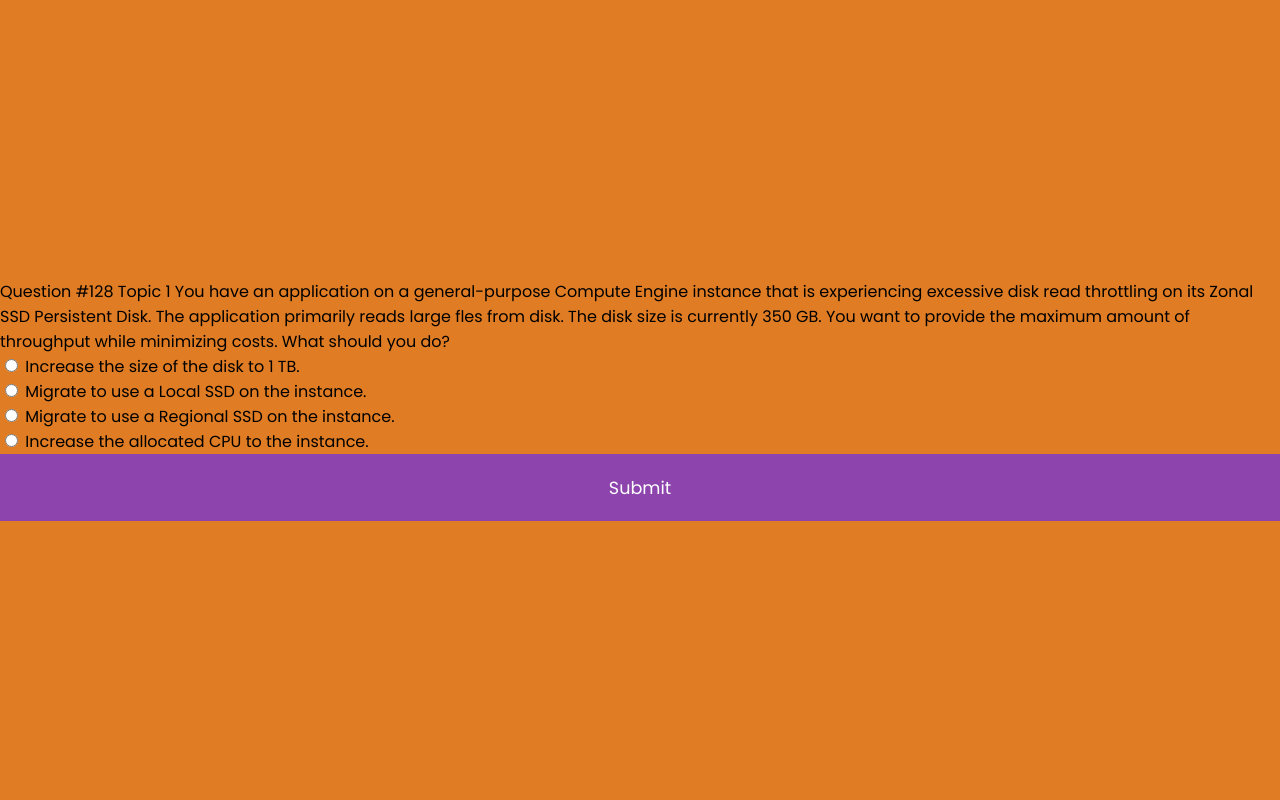
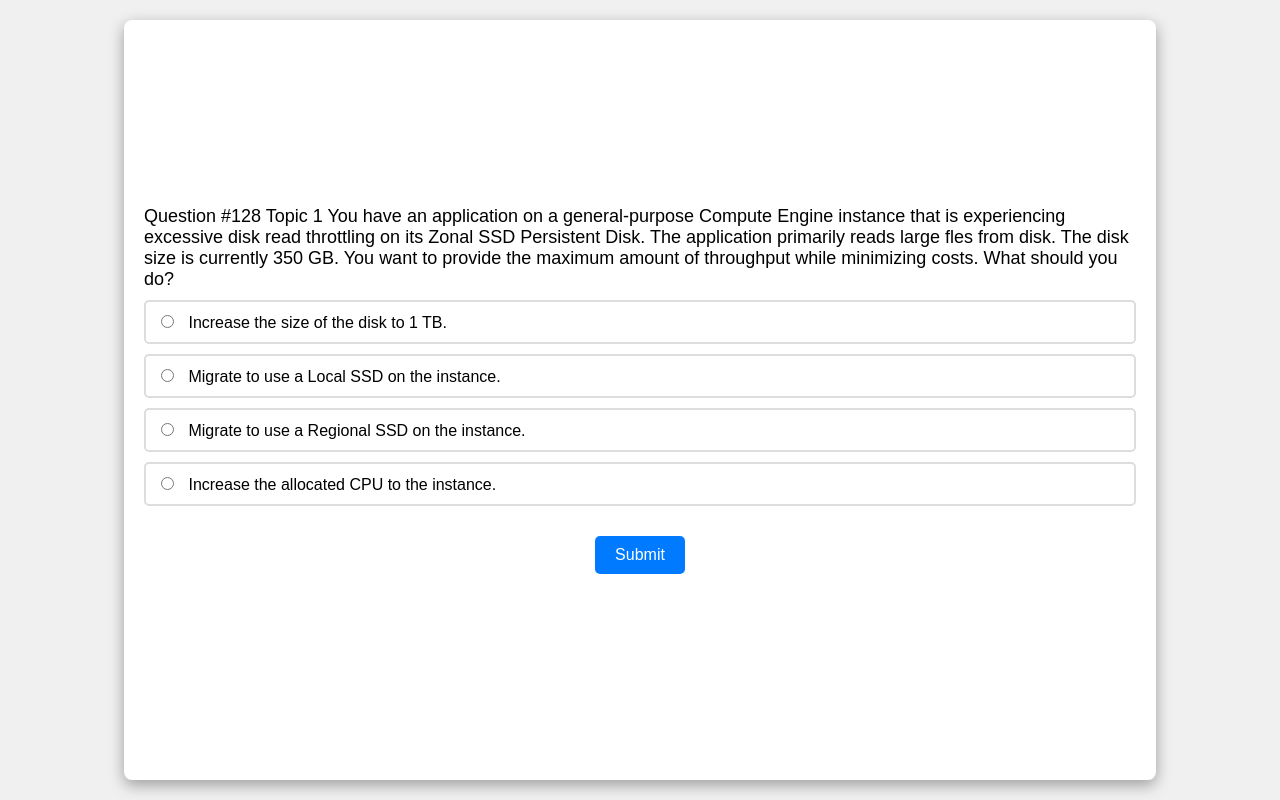
Before and after one commit to PranaV-Shimpi/JavaScript-Projects, a plain HTML site: page JsQuizApp/index.html in a window 1280 px wide. Drawn offline with Linux system fonts and the light colour scheme.

Commit message:
Update style.css

```diff
--- a/JsQuizApp/style.css
+++ b/JsQuizApp/style.css
@@ -1,79 +1,89 @@
-@import url("https://fonts.googleapis.com/css2?family=Poppins:wght@200;400&display=swap");
-
-* {
-  box-sizing: border-box;
+body {
+  font-family: Arial, sans-serif;
+  display: flex;
+  justify-content: center;
+  align-items: center;
+  height: 100vh;
+  margin: 0;
+  background-color: #f0f0f0;
 }
 
-body {
-  background-color: #e07c24;
+.main-container{
+  display: flex;
+  flex-direction: column;
+  align-items: center;
+  justify-content: center;
+}
 
-  font-family: "Poppins", sans-serif;
+
+#quiz-container {
+  width: 80%;
+  max-width: 1200px;
+  background: white;
+  padding: 20px;
+  border-radius: 8px;
+  box-shadow: rgba(0, 0, 0, 0.35) 0px 5px 15px;
+  min-height: 90vh;
   display: flex;
   align-items: center;
   justify-content: center;
   flex-direction: column;
-  height: 100vh;
-  overflow: hidden;
-  margin: 0;
 }
 
-.quiz-container {
-  background-color:#5DA3FA;
-  border-radius: 10px;
-  box-shadow: 0 0 10px 2px rgba(100, 100, 100, 0.1);
-  width: 600px;
-  overflow: hidden;
+#question-container {
+  margin-bottom: 20px;
 }
 
-.quiz-header {
-  padding: 4rem;
+.question {
+  font-size: 18px;
+  margin-bottom: 10px;
 }
 
-h2 {
-  padding: 1rem;
-  text-align: center;
-  margin: 0;
+.option {
+  margin-bottom: 10px;
+  padding: 10px;
+  border-radius: 5px;
+  border: 2px solid #ddd;
+  cursor: pointer;
+  transition: background-color 0.3s, border-color 0.3s;
 }
 
-ul {
-  list-style-type: none;
-  padding: 0;
+.option input[type="checkbox"], .option input[type="radio"] {
+  margin-right: 10px;
+}
+.option.selected{
+background-color: lightcyan;
 }
 
-ul li {
-  font-size: 1.2rem;
-  margin: 1rem 0;
+.option.correct {
+  background-color: #d4edda;
+  border-color: #c3e6cb;
 }
 
-ul li label {
+.option.incorrect {
+  background-color: #f9ac91;
+  border-color: #f9ac91;
+}
+
+.option.hidden {
+  display: none;
+}
+
+button {
+  padding: 10px 20px;
+  font-size: 16px;
+  background-color: #007bff;
+  color: white;
+  border: none;
+  border-radius: 5px;
   cursor: pointer;
 }
 
-button {
-  background-color: #8e44ad;
-  color: #fff;
-  border: none;
-  display: block;
-  width: 100%;
-  cursor: pointer;
-  font-size: 1.1rem;
-  font-family: inherit;
-  padding: 1.3rem;
+button:hover {
+  background-color: #0056b3;
 }
 
-button:hover {
-  background-color: #732d91;
+#result {
+  margin-top: 20px;
+  font-size: 18px;
 }
-
-button:focus {
-  outline: none;
-  background-color: #5e3370;
-}
-#feedback {
-  background-color: #f2f2f2;
-  border: 1px solid #ccc;
-  padding: 10px;
-  margin-bottom: 10px;
-  font-size: 16px;
-  text-align: center;
-}
```
